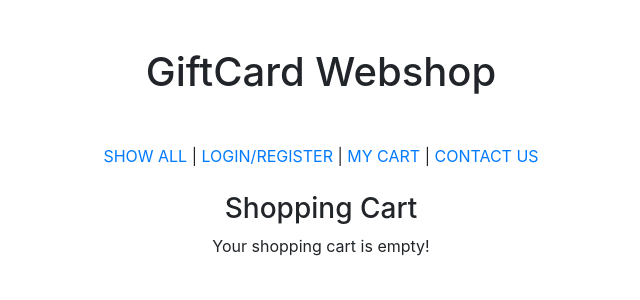
After one commit to Kristof910/giftcard-shop-django, a Django app: page /cart/ in a window 1280 px wide. The commit adds this page. Shown: the top 300 px of the page, without its empty margins (319-959 px from the left). Run offline with Django 4.2, Linux system fonts and the light colour scheme; some libraries are stand-ins or nearby versions.

Commit message:
Add to cart button, shopping cart view (only id displayed)

```diff
--- a/main_website/templates/base.html
+++ b/main_website/templates/base.html
@@ -13,8 +13,8 @@
     <div class="container my-5">
         <h1 class="text-center mb-5">GiftCard Webshop</h1>
         <div class="text-center">
-            <a href="{% url 'index' %}">SHOW ALL</a> | <a href="">LOGIN/REGISTER</a> | <a href="">MY CART</a> | <a
-                href="{% url 'contact' %}">CONTACT
+            <a href="{% url 'index' %}">SHOW ALL</a> | <a href="">LOGIN/REGISTER</a> | <a
+                href="{% url 'shopping-cart' %}">MY CART</a> | <a href="{% url 'contact' %}">CONTACT
                 US</a>
         </div>
         <br>
--- a/main_website/templates/giftcard_detail.html
+++ b/main_website/templates/giftcard_detail.html
@@ -25,6 +25,6 @@
 </b>
 {% endif %}
 <a href="">BUY NOW</a>
-<a href="">ADD TO CART</a>
+<a href="{% url 'save-to-cart' pk=pk %}">ADD TO CART</a>
 <p>Description: {{ giftcard.type.description }}</p>
 {% endblock %}
--- /dev/null
+++ b/main_website/templates/shopping_cart.html
@@ -0,0 +1,10 @@
+{% extends "base.html" %}
+
+{% block content %}
+<h3>Shopping Cart</h3>
+{% if cart_items %}
+{% for item in cart_items %}
+<p>{{ item }}</p>
+{% endfor %}
+{% endif %}
+{% endblock %}
--- a/main_website/urls.py
+++ b/main_website/urls.py
@@ -2,10 +2,14 @@ from django.urls import path
 from .views import index_view
 from .views import giftcard_detail_view
 from .views import contact_view
+from .views import shopping_cart_view
+from .views import save_to_cart
 
 
 urlpatterns = [
     path("", index_view.IndexView.as_view(), name="index"),
     path("giftcard/<int:pk>", giftcard_detail_view, name="giftcard-detail"),
     path("contact/", contact_view.contact_view, name="contact"),
+    path("cart/", shopping_cart_view, name="shopping-cart"),
+    path("add-to-cart/<int:pk>", save_to_cart, name="save-to-cart"),
 ]
--- a/main_website/views/__init__.py
+++ b/main_website/views/__init__.py
@@ -1,3 +1,5 @@
 from .index_view import IndexView
 from .giftcard_detail_view import giftcard_detail_view
 from .index_view import IndexView
+from .save_to_cart import save_to_cart
+from .shopping_cart_view import shopping_cart_view
--- a/main_website/views/giftcard_detail_view.py
+++ b/main_website/views/giftcard_detail_view.py
@@ -5,5 +5,5 @@ from ..models.giftcard import Giftcard
 # using method based view for easier access of type.description field
 def giftcard_detail_view(request, pk):
     giftcard = Giftcard.objects.get(pk=pk)
-    context = {"giftcard": giftcard}
+    context = {"giftcard": giftcard, "pk": pk}
     return render(request, "giftcard_detail.html", context)
--- /dev/null
+++ b/main_website/views/shopping_cart_view.py
@@ -0,0 +1,11 @@
+from django.shortcuts import render
+
+
+# using method based view because there are no models required
+def shopping_cart_view(request):
+    if "shopping_cart" in request.session and request.session.get("shopping_cart"):
+        context = {"cart_items": request.session.get("shopping_cart")}
+    else:
+        context = {"cart_items": ["Your shopping cart is empty!"]}
+
+    return render(request, "shopping_cart.html", context)
```
Also changed, not shown: main_website/views/save_to_cart.py (added, +14 -0 lines).
